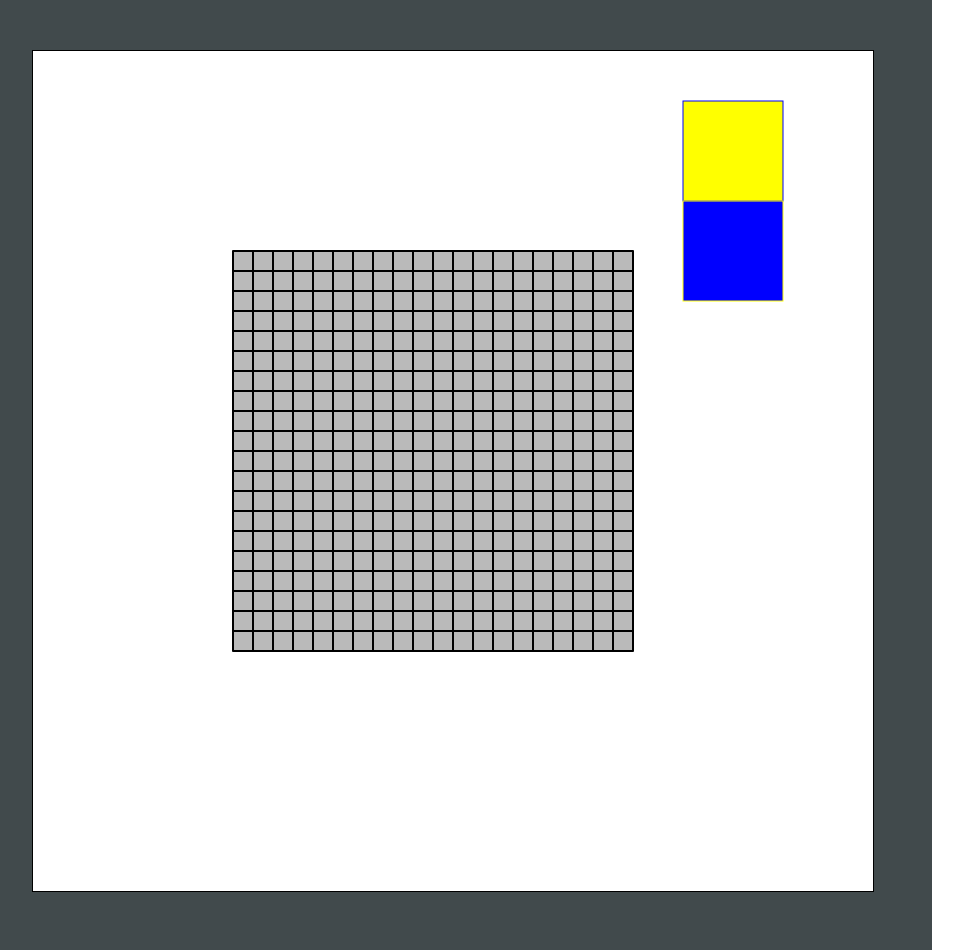
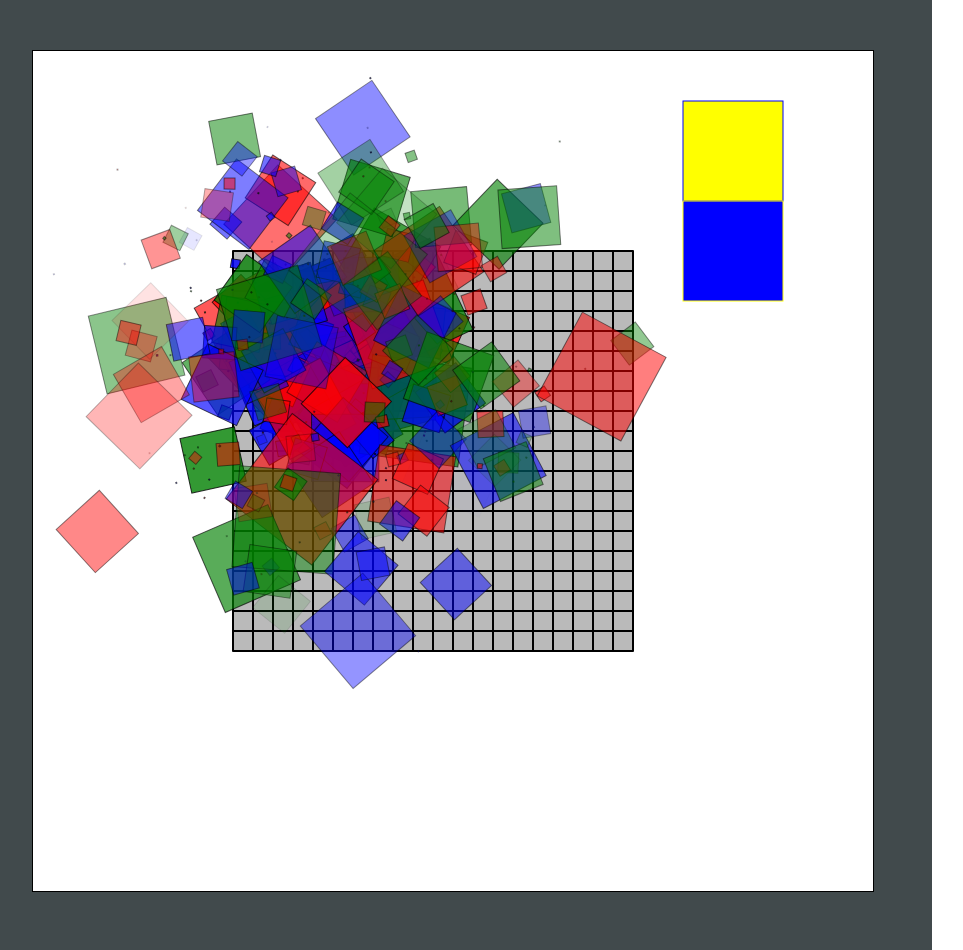
Before and after one commit to rbingham/TowerDefense, a plain HTML site: page index.html in a window 1280 px wide. Both pictures are taken after a click on the item "New Game". Shown: the whole page, without its empty margins (18-981 px from the left). Drawn offline with Linux system fonts and the light colour scheme.

Commit message:
Perfected the particle system

```diff
--- a/index.html
+++ b/index.html
@@ -59,6 +59,8 @@
 
     <script src="./scripts/game.js"></script>
     <script src="./scripts/particles.js"></script>
+	<script src="./scripts/random.js"></script>
+	<script src="./scripts/particleSystems.js"></script>
     <script src="./scripts/graphics.js"></script>
     <script src="./scripts/imageHolder.js"></script>
     <script src="./scripts/input.js"></script>
@@ -70,6 +72,5 @@
 	<script src="./scripts/mainmenu.js"></script>
     <script src="./scripts/credits.js"></script>
     <script src="./scripts/persistantScores.js"></script>
-    <script src="./scripts/highscores.js"></script>
 </body>
 </html>
--- a/scripts/graphics.js
+++ b/scripts/graphics.js
@@ -185,6 +185,10 @@ MyGame.graphics=(function(){
 
         tranRotTran(dims);
 
+        if(dims.hasOwnProperty("alpha")){
+            context.globalAlpha = dims.alpha;
+        }
+
         if (spec.hasOwnProperty("fill")) {
             context.fillStyle = spec.fill;
             context.fillRect(dims.center.x-dims.width/2, dims.center.y-dims.height/2, dims.width, dims.height);
--- a/scripts/particleSystems.js
+++ b/scripts/particleSystems.js
@@ -3,11 +3,13 @@ MyGame.particleSystems = (function(){
 	/**********************************************************
 		The ParticleSystem
 		spec:{
-				drawable,
+				drawables[],
 				center:{x, y},
 				speed:{mean, stdev},
+				rotationalSpeed:{mean, stdev},
 				lifetime:{mean, stdev},
-				size:{mean, stdev}
+				size:{mean, stdev},
+				particlesFade
 			}
 
 		implements drawable
@@ -16,7 +18,8 @@ MyGame.particleSystems = (function(){
 		'use strict';
 		var that = {},
 			nextName = 1,	// unique identifier for the next particle
-			particles = {};	// Set of all active particles
+			particles = {},
+			renderKeys;	// Set of all active particles
 
 
 		//------------------------------------------------------------------
@@ -27,13 +30,15 @@ MyGame.particleSystems = (function(){
 		that.create = function() {
 			var p = {
 					//image: spec.image,
-					size: Math.abs(MyGame.random.nextGaussian(spec.size.mean, spec.size.stdev)),
+					drawableIndex: MyGame.random.nextRange(0, spec.drawables.length-1),
+					size: MyGame.random.nextGaussian(spec.size.mean, spec.size.stdev),
 					//center: {x: spec.center.x, y: spec.center.y},
 					center: {x: 0, y: 0},
 					direction: MyGame.random.nextCircleVector(),
 					speed: MyGame.random.nextGaussian(spec.speed.mean, spec.speed.stdev), // pixels per second
+					rotationalSpeed: MyGame.random.nextGaussian(spec.rotationalSpeed.mean, spec.rotationalSpeed.stdev), // pixels per second
 					rotation: 0,
-					lifetime: Math.abs(MyGame.random.nextGaussian(spec.lifetime.mean, spec.lifetime.stdev)),	// How long the particle should live, in seconds
+					lifetime: MyGame.random.nextGaussian(spec.lifetime.mean, spec.lifetime.stdev),	// How long the particle should live, in seconds
 					alive: 0	// How long the particle has been alive, in seconds
 				};
 
@@ -59,6 +64,8 @@ MyGame.particleSystems = (function(){
 				value,
 				particle;
 
+			renderKeys = [];
+
 			//
 			// We work with time in seconds, elapsedTime comes in as milliseconds
 			elapsedTime = elapsedTime / 1000;
@@ -77,12 +84,14 @@ MyGame.particleSystems = (function(){
 
 					//
 					// Rotate proportional to its speed
-					particle.rotation += particle.speed / 500;
+					particle.rotation += particle.rotationalSpeed / 500;
 
 					//
 					// If the lifetime has expired, identify it for removal
 					if (particle.alive > particle.lifetime) {
 						removeMe.push(value);
+					}else{
+						renderKeys.push(value);
 					}
 				}
 			}
@@ -101,19 +110,21 @@ MyGame.particleSystems = (function(){
 			dims.width		= particle.size,
 			dims.height 	= particle.size,
 			dims.rotation 	= particle.rotation
+
+			if(spec.particlesFade){
+				dims.alpha 	= 1-particle.alive/particle.lifetime;
+			}
 		}
 
 		that.draw = function() {
 			var value,
 				particle,
-				dims;
+				dims={center:{}};
 
-			for (value in particles) {
-				if (particles.hasOwnProperty(value)) {
-					particle = particles[value];
-					setParticleDims(particle, dims)
-					spec.drawable.draw(dims);
-				}
+			for (let i = renderKeys.length-1; 0<=i; i--) {
+				particle = particles[renderKeys[i]];
+				setParticleDims(particle, dims)
+				spec.drawables[particle.drawableIndex].draw(dims);
 			}
 		};
 
@@ -126,9 +137,11 @@ MyGame.particleSystems = (function(){
 	***********************************************************/
 	var DefaultParticleSpec = function(){
 		return {
+			drawables:[],
 			center: {x: 300, y: 300},
 			size: {mean: 10, stdev: 40},
-			speed: {mean: 50, stdev: 25},
+			speed: {mean: 75, stdev: 25},
+			rotationalSpeed: {mean: 0, stdev: 30},
 			lifetime: {mean: 4, stdev: 1}
 		}
 	}
--- a/scripts/playgame.js
+++ b/scripts/playgame.js
@@ -14,9 +14,16 @@ MyGame.screens['PlayGame']=(function(game,graphics,input,scoring,model){
         }
     };
 
-
+    var particleSystem;
     var initialize=function(){
         gameView = MyGame.GameView(model, input);
+        var particleSpec = MyGame.particleSystems.DefaultParticleSpec();
+        particleSpec.particlesFade = true;
+        particleSpec.drawables.push(graphics.genericDrawables.greenRect);
+        particleSpec.drawables.push(graphics.genericDrawables.redRect);
+        particleSpec.drawables.push(graphics.genericDrawables.blueRect);
+
+        particleSystem = MyGame.particleSystems.ParticleSystem(particleSpec);
     };
 
     /*
@@ -27,9 +34,19 @@ MyGame.screens['PlayGame']=(function(game,graphics,input,scoring,model){
         var elapsed=timestamp-prevTimestamp;
         prevTimestamp=timestamp;
         processInput(elapsed);
-        for(var i=0;i<4;i++)
+        for(var i=0;i<4;i++){
             update(elapsed/4);
+        }
+
+        particleSystem.create();
+        particleSystem.create();
+        particleSystem.create();
+        particleSystem.update(elapsed);
+
         render(elapsed);
+
+        particleSystem.draw();
+
         if(model.continueLoop){
             requestAnimationFrame(gameloop);
         }
```
Also changed, not shown: scripts/creeps.js (added, +110 -0 lines).
